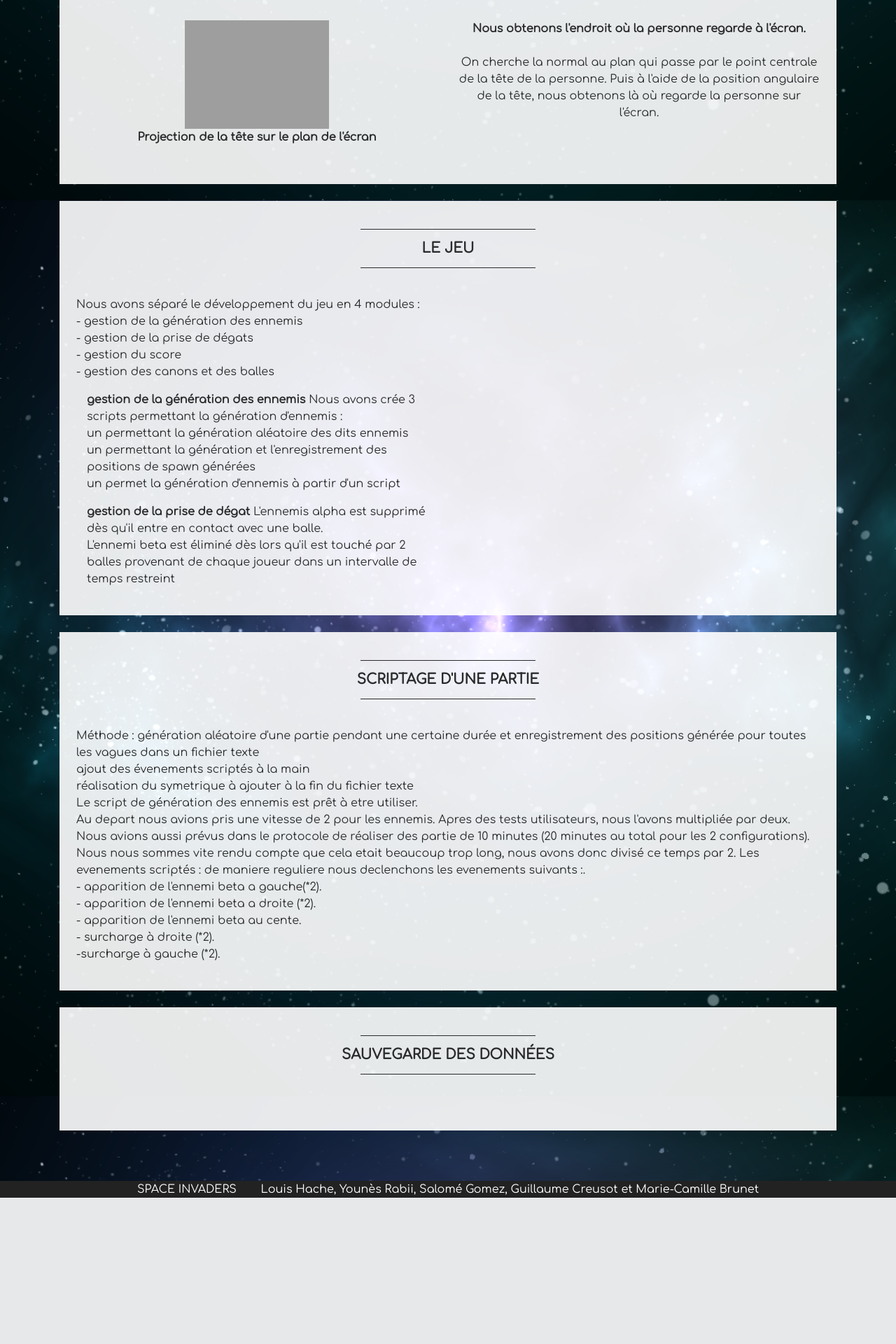
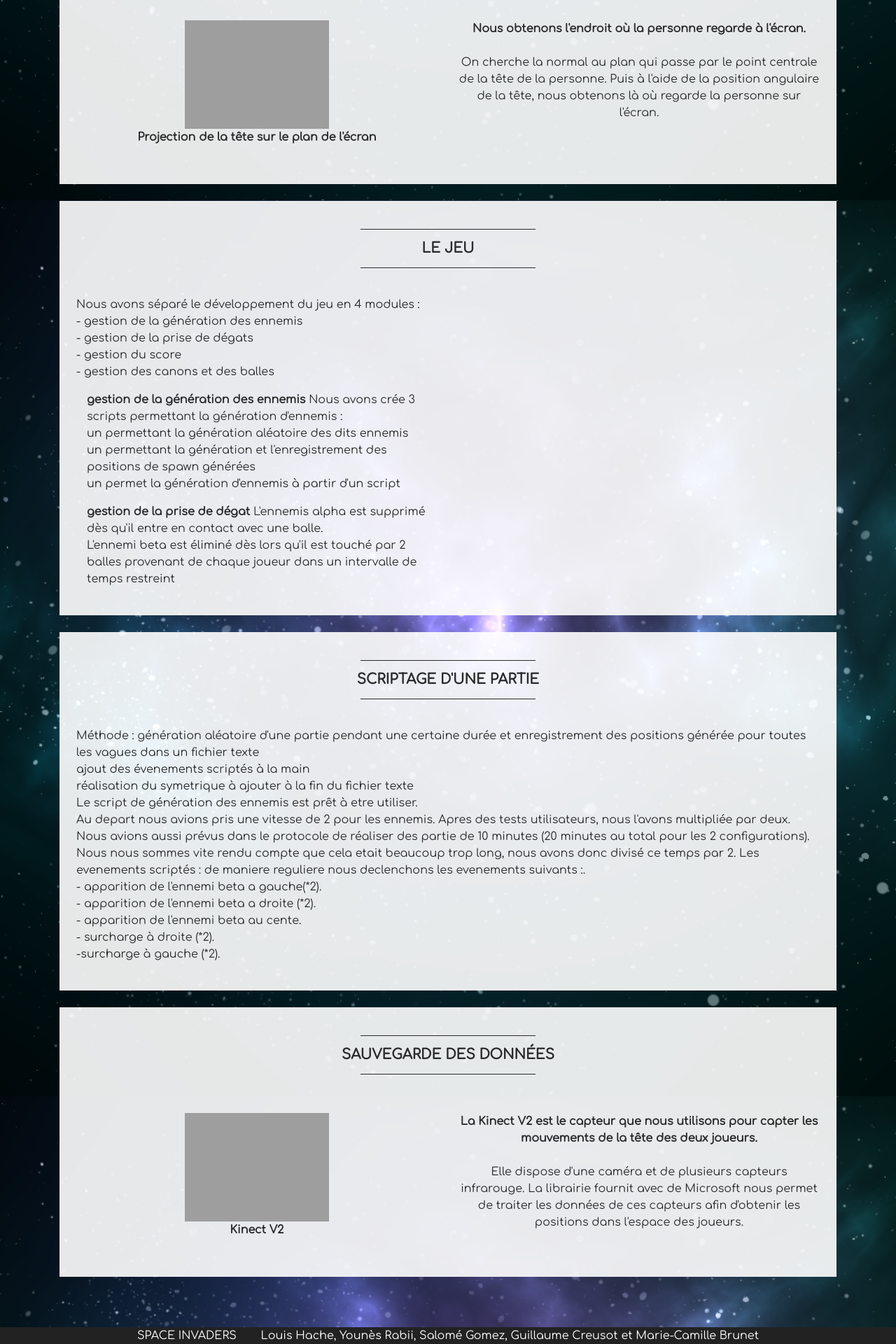
Before and after one commit to LouisHache/Site-Space-Invaders, a PHP site: page /developpement.php in a window 1280 px wide. Shown: the part 994-2914 px from the top of the page at 70% size. Before the commit the page ends 2705 px from the top, so only its background shows below. Run offline with PHP 8.4, Linux system fonts and the light colour scheme; grey boxes are pictures that could not be loaded.

Commit message:
Je sais pas quoi dire

```diff
--- a/developpement.php
+++ b/developpement.php
@@ -106,8 +106,18 @@
 			<hr class="divider">
 			<h2 class="text-center text-lg text-uppercase my-0"> <strong>Sauvegarde des données </strong></h2>
 			<hr class="divider"><br>
-			<p>
-			</p>
+			<div class="row">
+				<div class="col-lg-6">
+					<img src="https://compass-ssl.xbox.com/assets/89/a6/89a6cdd2-28f5-4b62-a4cd-88d910954d7e.jpg?n=X1-Kinect-Sensor_Feature-1400_Voice-Commands_800x450.jpg"
+					class="img-fluid center" alt="image de la kinect V2">
+					<p><strong>Kinect V2</strong></p>
+				</div>
+				<div class="col-lg-6">
+					<strong>La Kinect V2 est le capteur que nous utilisons pour capter les mouvements de la tête des deux joueurs.</strong><br/><br/>
+					Elle dispose d'une caméra et de plusieurs capteurs infrarouge.
+					La librairie fournit avec de Microsoft nous permet de traiter les données de ces capteurs afin d'obtenir les positions dans l'espace des joueurs.
+				</div>
+			</div>
 		</div>
     </div>
 	<br><br>
```
